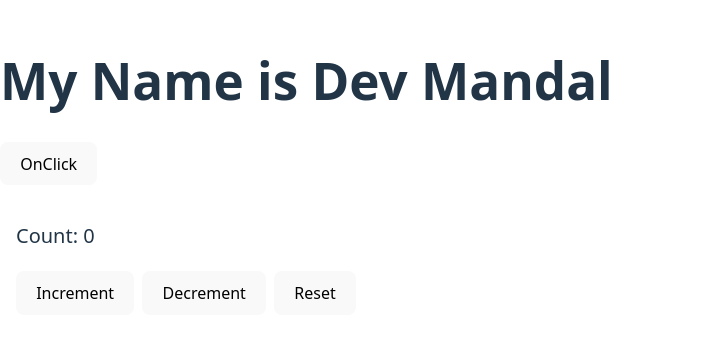
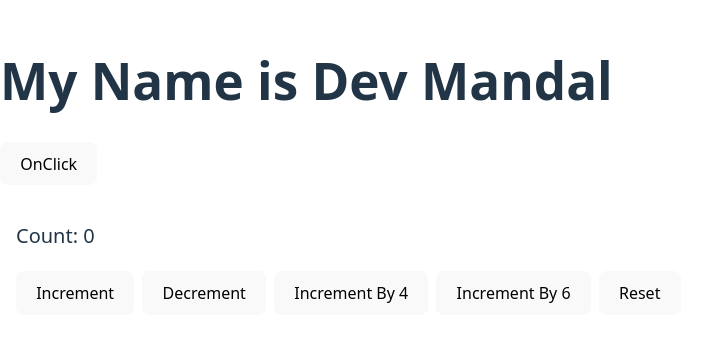
Before and after one commit to devm-git-hub/useState-hooks, a React (Vite) app: page / in a window 1280 px wide. Shown: the part 226-568 px from the top of the page, without its empty margins (0-720 px from the left). Built offline with nearby package versions, Linux system fonts and the light colour scheme.

Commit message:
Update hooks.jsx

```diff
--- a/src/compontnts/hooks.jsx
+++ b/src/compontnts/hooks.jsx
@@ -5,6 +5,8 @@ export default function Hooks() {
 
 	const increment = () => setCount(c => c + 1)
 	const decrement = () => setCount(c => c - 1)
+	const incrementBy4 = () => setCount(c => c + 4)
+    const incrementBy6 = () => setCount(c => c + 6)
 	const reset = () => setCount(0)
 
 	return (
@@ -13,6 +15,8 @@ export default function Hooks() {
 			<div style={{display: 'flex', gap: '0.5rem'}}>
 				<button onClick={increment}>Increment</button>
 				<button onClick={decrement}>Decrement</button>
+				   <button onClick={incrementBy4}>Increment By 4</button>
+                <button onClick={incrementBy6}>Increment By 6</button>
 				<button onClick={reset}>Reset</button>
 			</div>
 		</div>
```
